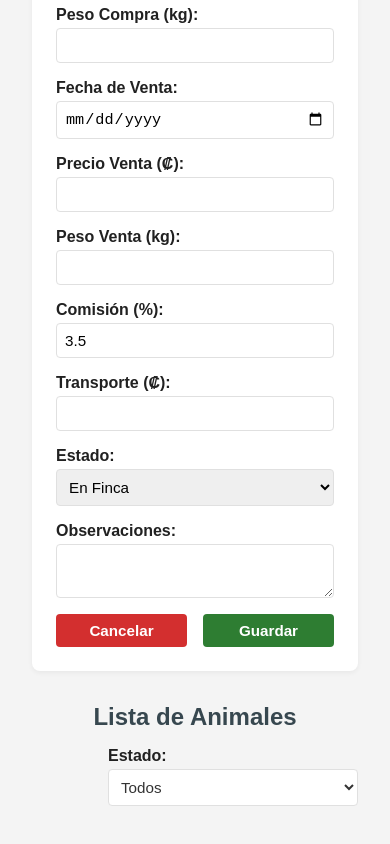
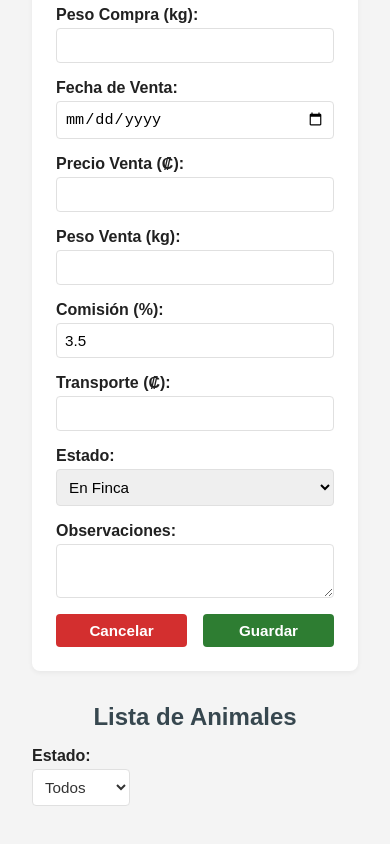
Before and after one commit to carlosd1999/control-ganadero, a plain HTML site: page index.html in a window 390 px wide. Shown: the part 775-1619 px from the top of the page. Drawn offline with Linux system fonts and the light colour scheme.

Commit message:
Add files via upload

```diff
--- a/css/cattle.css
+++ b/css/cattle.css
@@ -11,6 +11,7 @@
   color: var(--color-secondary);
   margin-bottom: 1rem;
 }
+
 #cattle h3 {
   color: var(--color-secondary);
 }
@@ -114,11 +115,13 @@
 }
 
 .icon-btn.edit {
-  color: var(--color-primary); /* verde */
+  color: var(--color-primary);
+  /* verde */
 }
 
 .icon-btn.delete {
-  color: #c62828; /* rojo */
+  color: #c62828;
+  /* rojo */
 }
 
 /* Card animal details */
@@ -142,6 +145,7 @@
 .animal-card:nth-child(even) {
   background: #e8f5e9;
 }
+
 .animal-card:hover {
   box-shadow: 0 4px 12px rgba(0, 0, 0, 0.15);
 }
@@ -227,37 +231,50 @@
   .info-grid {
     grid-template-columns: 1fr;
   }
+
   .info-grid div {
     flex-direction: row;
   }
+
   #cattle button[type="submit"] {
     max-width: 100% !important;
   }
+
   .info-animla-container {
     display: flex;
     align-items: flex-start;
     flex-direction: column;
   }
+
   #cattle h3 {
     margin-bottom: 0;
   }
+
   .animal-status,
   .animal-sexo {
     margin-left: 0;
     margin-top: 0.5rem;
   }
+
   .card-header {
     align-items: flex-start;
   }
+
+  .form-group-filter {
+    align-items: flex-start !important;
+  }
+}
+
+.form-group-filter div:last-child {
+  margin-top: 0.5rem;
 }
 
 .form-group-filter {
   display: flex;
   flex-direction: column;
+  align-items: flex-end;
   margin-bottom: 1rem;
-  max-width: 250px;
   font-family: Arial, sans-serif;
-  margin-left: auto;
 }
 
 .form-group-filter label {
```
